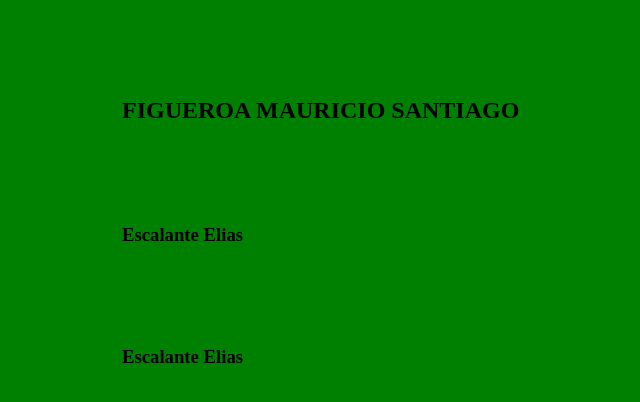
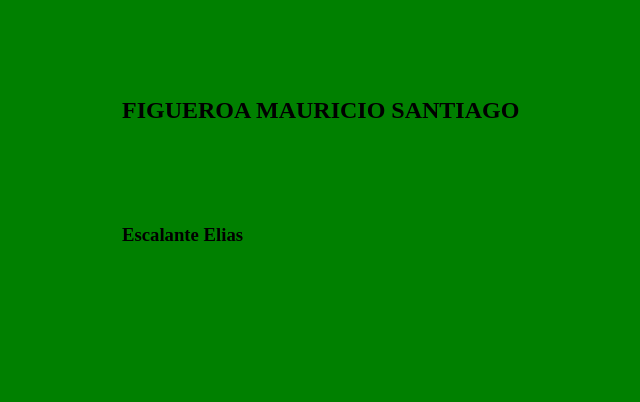
Before and after one commit to deus-sudo26/TP_SO_I4_Equipo_, a plain HTML site: page index.html in a window 1280 px wide. Shown: the part 240-642 px from the top of the page, without its empty margins (178-818 px from the left). Drawn offline with Linux system fonts and the light colour scheme.

Commit message:
hice modificacion

```diff
--- a/index.html
+++ b/index.html
@@ -12,4 +12,3 @@
     <h3>Escalante Elias</h3>
 </body>
 </html>
-<h3>Escalante Elias</h3>
```
